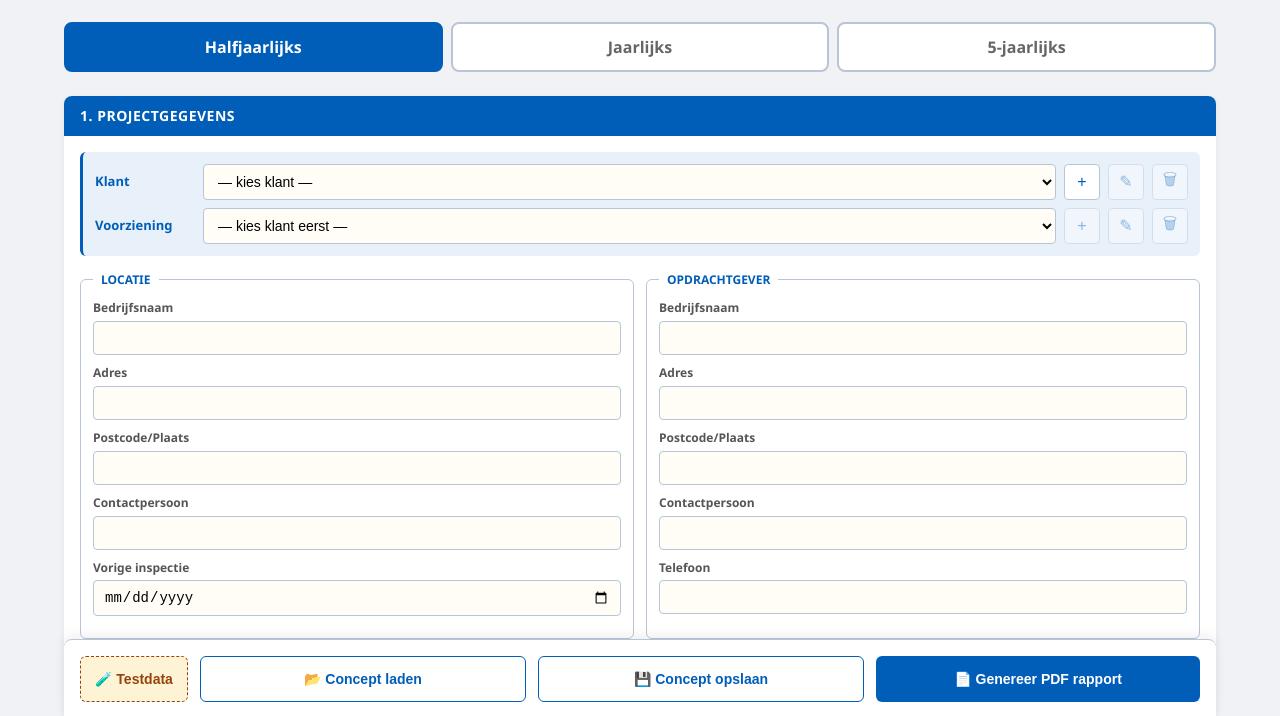
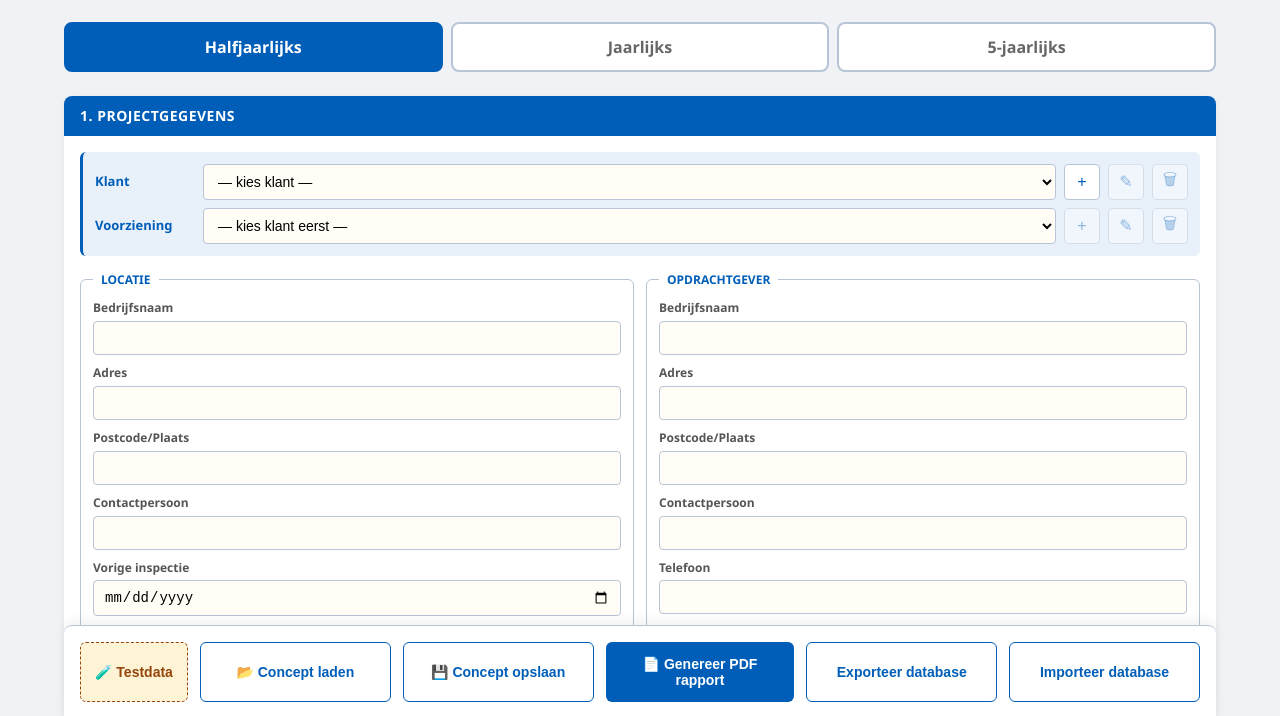
Before and after one commit to mauricevananraat/nen-en-858-2, a website with bundled scripts: page NEN-EN-858-2 controle formulier.html in a window 1280 px wide. Shown: the part 82-798 px from the top of the page. Built offline with nearby package versions, Linux system fonts and the light colour scheme.

Commit message:
feat(html): voeg Exporteer/Importeer database knoppen toe aan action-bar
Twee knoppen naast Genereer PDF. Beide krijgen handlers via
sync-ui.js (Task 2+3). Class btn-secondary matched de bestaande
Concept opslaan/laden styling.

Co-Authored-By: Claude Opus 4.7 (1M context) <noreply@anthropic.com>

```diff
--- a/NEN-EN-858-2 controle formulier.html
+++ b/NEN-EN-858-2 controle formulier.html
@@ -42,6 +42,8 @@
     <button id="btn-load" class="btn btn-secondary">📂 Concept laden</button>
     <button id="btn-save" class="btn btn-secondary">💾 Concept opslaan</button>
     <button id="btn-pdf" class="btn btn-primary">📄 Genereer PDF rapport</button>
+    <button type="button" class="btn btn-secondary" id="btn-export-db">Exporteer database</button>
+    <button type="button" class="btn btn-secondary" id="btn-import-db">Importeer database</button>
   </div>
 </main>
 
```
